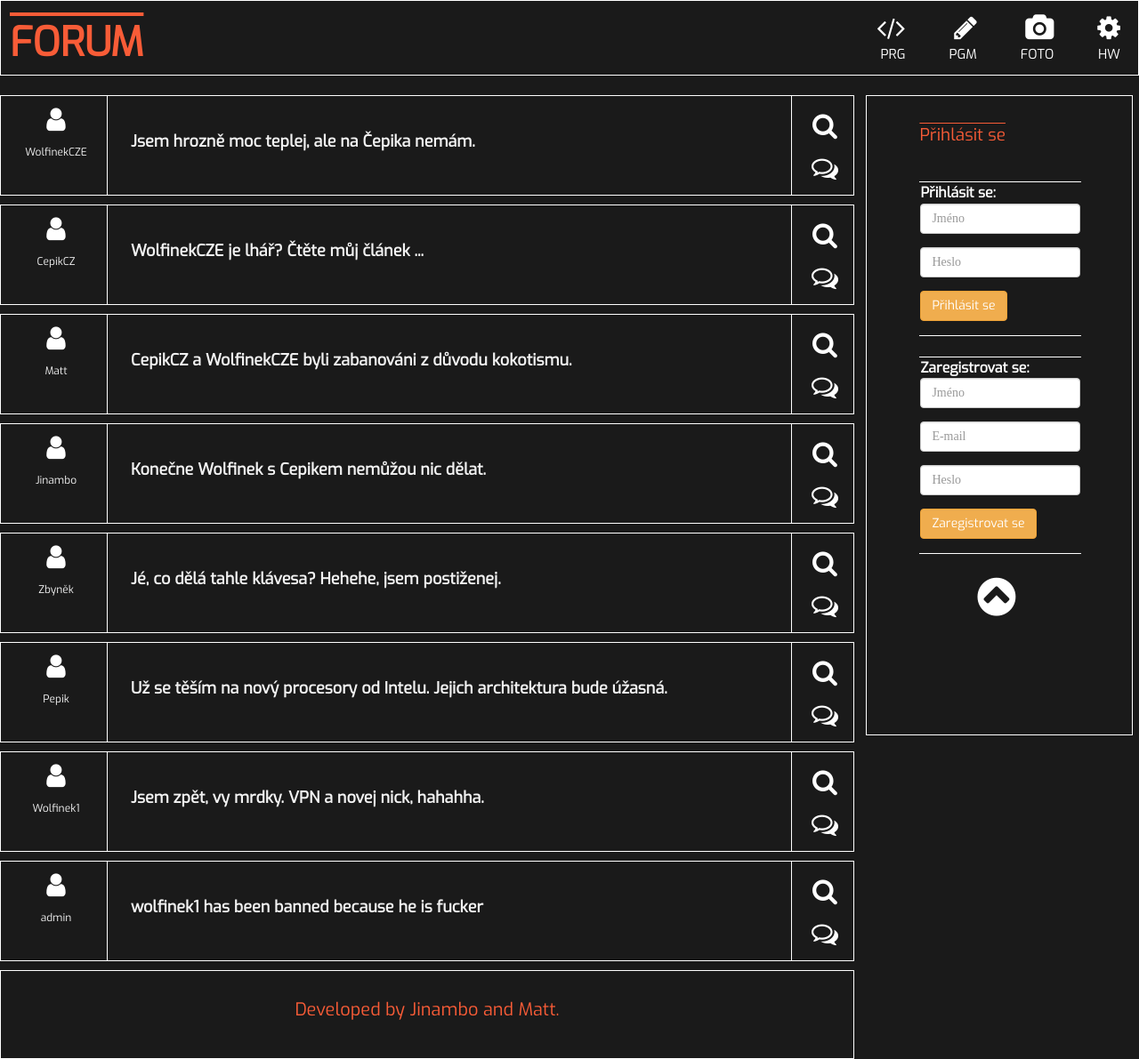
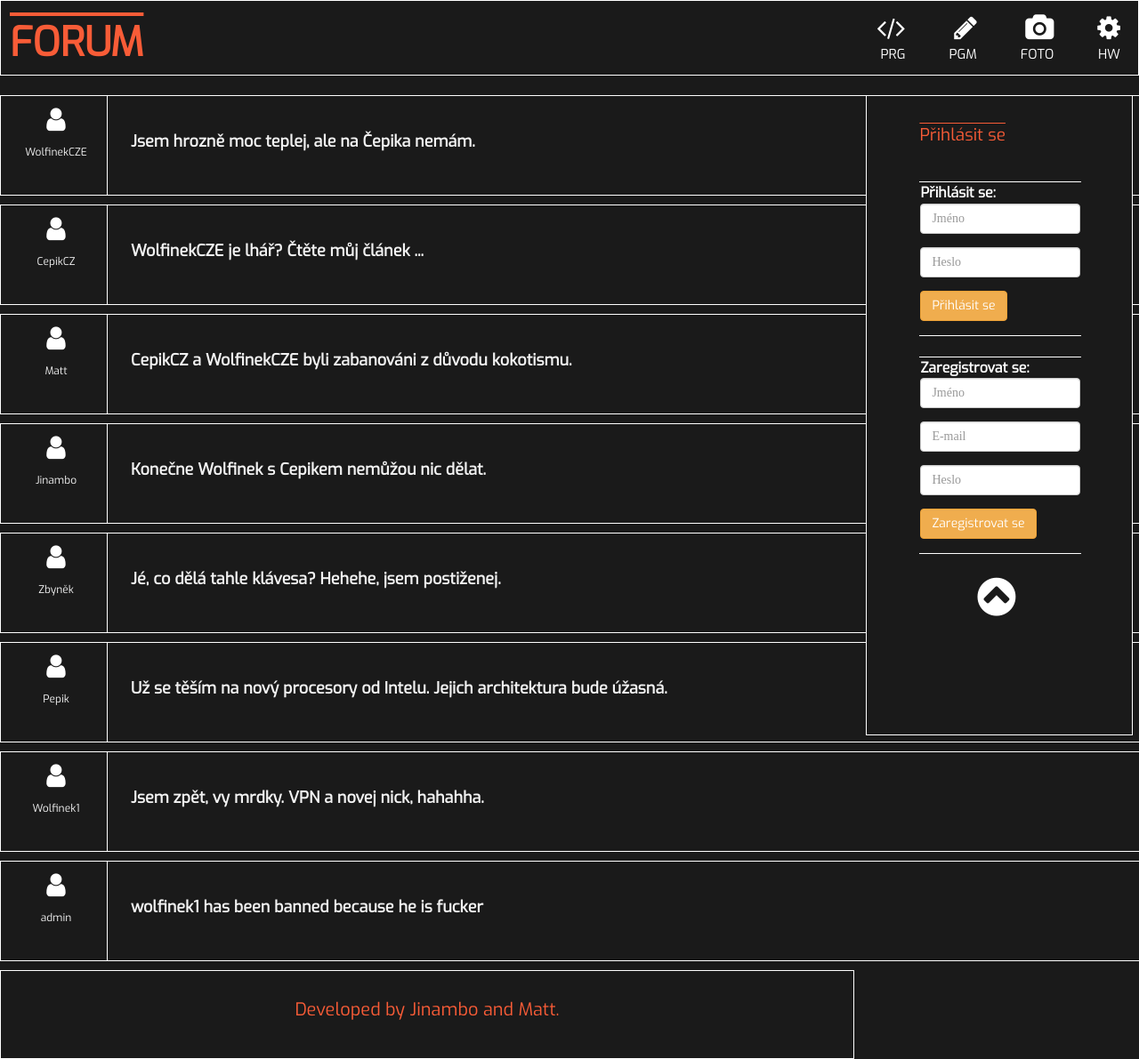
Before and after one commit to jinambo/jirkasrytr, a PHP site: page /index.html in a window 1280 px wide; the page is wider, and only the part inside the window is pictured. Shown: that part at 89% size. Run offline with PHP 8.4, Linux system fonts and the light colour scheme.

Commit message:
Add files via upload

```diff
--- a/assets/css/style.css
+++ b/assets/css/style.css
@@ -643,6 +643,16 @@ height: 85px;
   margin-left: 15px;
   font-family: Exo;
 }
+
+
+
+@media screen and (max-width: 1920px) {
+#obsah table {
+  width: 1920px;
+}
+}
+
+
 @media screen and (max-width: 560px) {
   .responsivemenu {
     visibility: visible;
```
